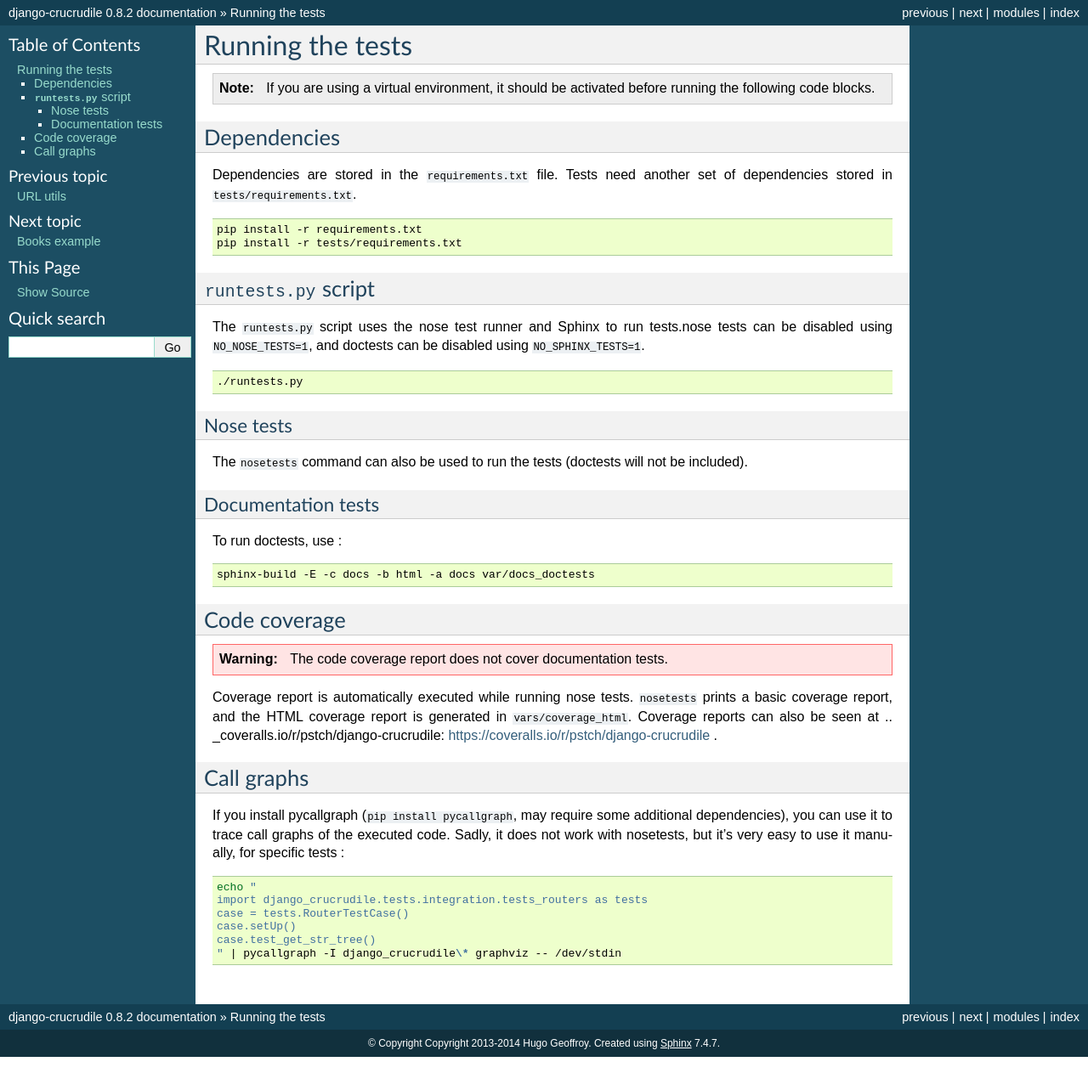
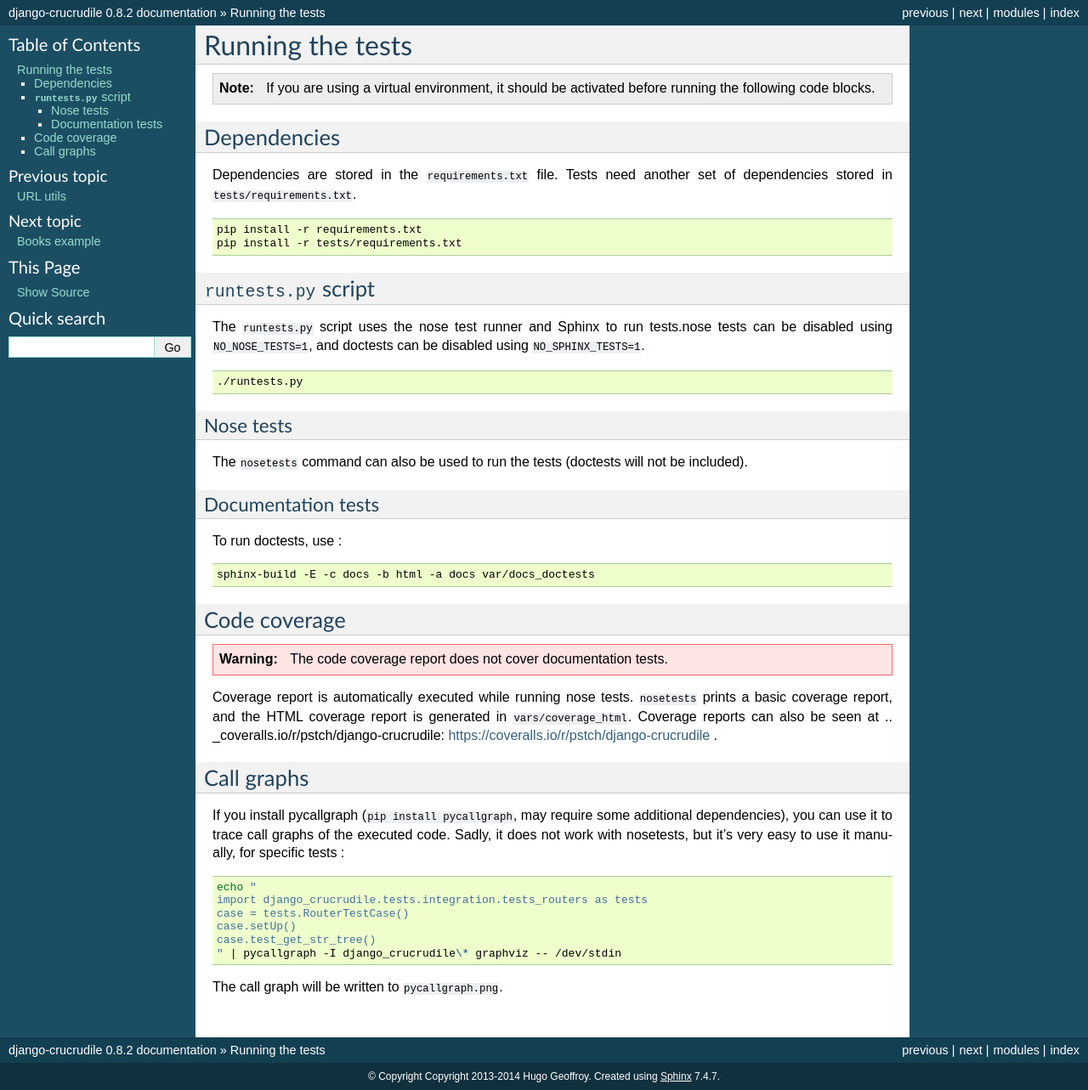
Before and after one commit to pstch/django-crucrudile, a Sphinx documentation site: the page built from docs/tests.rst, in a window 1280 px wide. Shown: the whole page at 85% size. Built offline with Sphinx 7.4.7, drawn with Linux system fonts in a browser that asks for light colours; before the commit the page ends 1244 px from its top, so only the background shows below that.

Commit message:
Missing line

```diff
--- a/docs/tests.rst
+++ b/docs/tests.rst
@@ -62,3 +62,5 @@ If you install pycallgraph (``pip install pycallgraph``, may require some additi
    case.setUp()
    case.test_get_str_tree()
    " | pycallgraph -I django_crucrudile\* graphviz -- /dev/stdin
+
+The call graph will be written to ``pycallgraph.png``.
```
